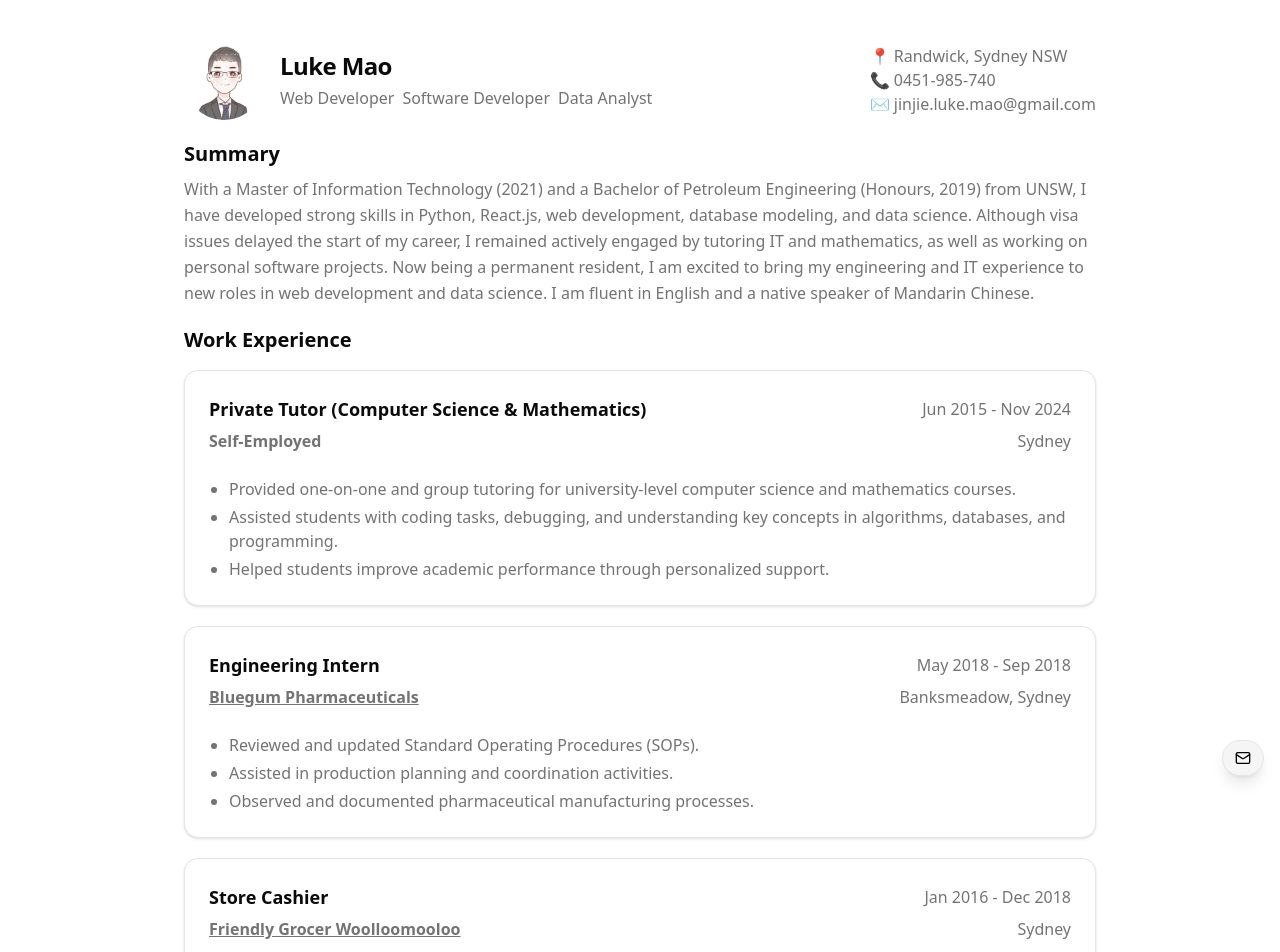
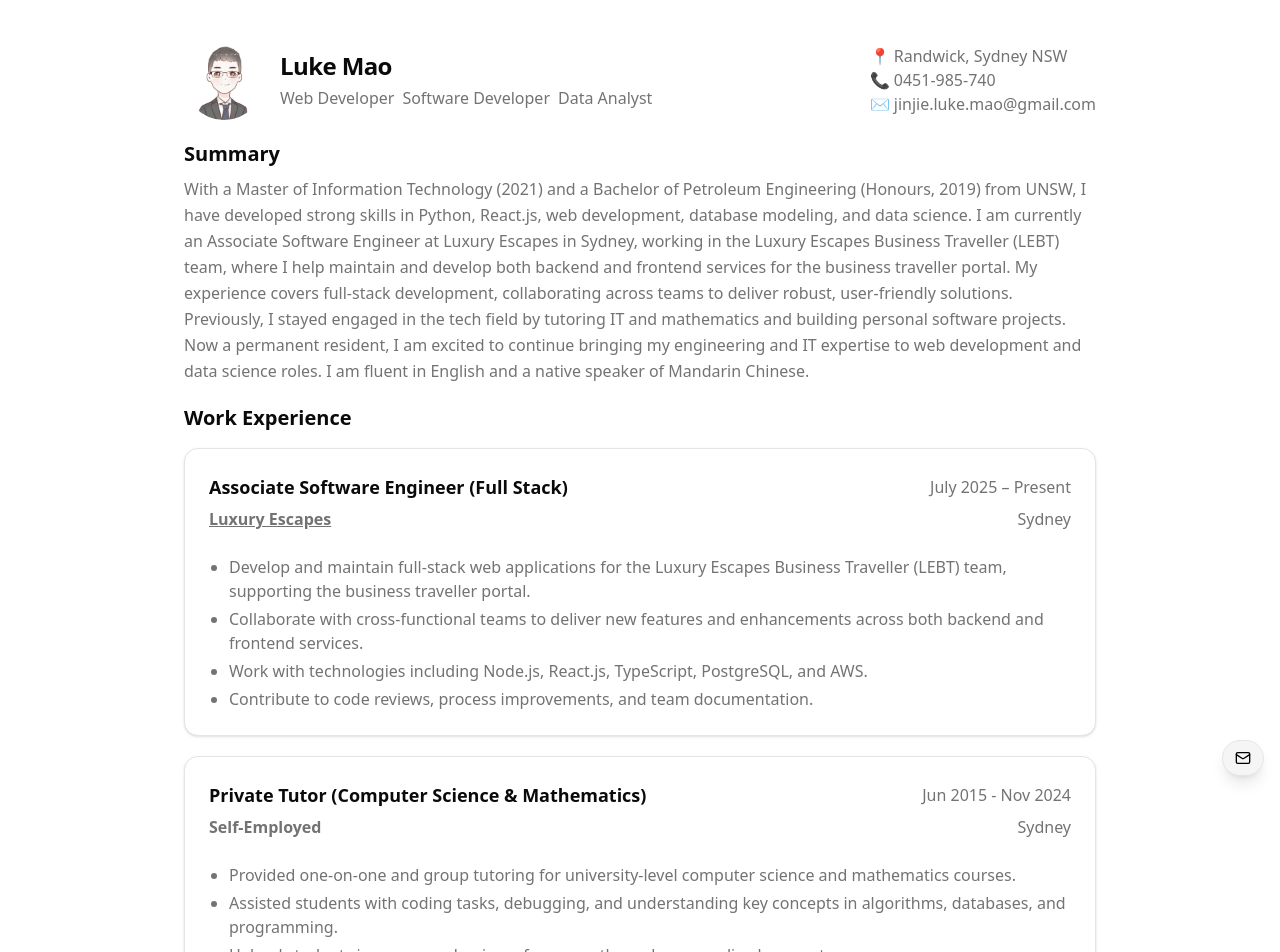
Before and after one commit to luke-mao/my-resume, a React (Vite) app: page / in a window 1280 px wide. Shown: the top 952 px of the page. Built offline with nearby package versions, Linux system fonts and the light colour scheme.

Commit message:
feat: add luxury escapes work experience

```diff
--- a/src/components/Experience.jsx
+++ b/src/components/Experience.jsx
@@ -30,6 +30,35 @@ export default function Experience() {
   return (
     <section className="mt-5">
       <h2 className="text-xl font-semibold mb-4">Work Experience</h2>
+
+      {/* Luxury Escapes */}
+      <Card className="mb-5">
+        <CardHeader>
+          <TitleWithDate
+            title="Associate Software Engineer (Full Stack)"
+            date="July 2025 – Present"
+            company="Luxury Escapes"
+            location="Sydney"
+            url="https://www.luxuryescapes.com/"
+          />
+        </CardHeader>
+        <CardContent className="text-base text-muted-foreground">
+          <ul className="list-disc ml-5 space-y-1">
+            <li>
+              Develop and maintain full-stack web applications for the Luxury Escapes Business Traveller (LEBT) team, supporting the business traveller portal.
+            </li>
+            <li>
+              Collaborate with cross-functional teams to deliver new features and enhancements across both backend and frontend services.
+            </li>
+            <li>
+              Work with technologies including Node.js, React.js, TypeScript, PostgreSQL, and AWS.
+            </li>
+            <li>
+              Contribute to code reviews, process improvements, and team documentation.
+            </li>
+          </ul>
+        </CardContent>
+      </Card>
 
       {/* Tutor */}
       <Card className="mb-5">
@@ -69,25 +98,6 @@ export default function Experience() {
           </ul>
         </CardContent>
       </Card>
-
-      {/* Store Cashier */}
-      <Card>
-        <CardHeader>
-          <TitleWithDate
-            title="Store Cashier"
-            date="Jan 2016 - Dec 2018"
-            company="Friendly Grocer Woolloomooloo"
-            location="Sydney"
-            url="https://friendlygrocer.com.au/friendly-grocer-wooloomooloo"
-          />
-        </CardHeader>
-        <CardContent className="text-base text-muted-foreground">
-          <ul className="list-disc ml-5 space-y-1">
-            <li>Provided customer service and cashier support in a local convenience store environment.</li>
-          </ul>
-        </CardContent>
-      </Card>
-
       <Separator className="mt-5 lg:hidden lg:mt-10" />
     </section>
   );
--- a/src/components/Summary.jsx
+++ b/src/components/Summary.jsx
@@ -8,10 +8,12 @@ export default function Summary() {
       <p className="text-base text-muted-foreground leading-relaxed">
         With a Master of Information Technology (2021) and a Bachelor of Petroleum Engineering (Honours, 2019) from UNSW,
         I have developed strong skills in Python, React.js, web development, database modeling, and data science.
-        Although visa issues delayed the start of my career, I remained actively engaged by tutoring IT and mathematics,
-        as well as working on personal software projects. Now being a permanent resident, I am excited to bring my
-        engineering and IT experience to new roles in web development and data science. I am fluent in English and a
-        native speaker of Mandarin Chinese.
+        I am currently an Associate Software Engineer at Luxury Escapes in Sydney, working in the Luxury Escapes Business Traveller (LEBT) team,
+        where I help maintain and develop both backend and frontend services for the business traveller portal.
+        My experience covers full-stack development, collaborating across teams to deliver robust, user-friendly solutions.
+        Previously, I stayed engaged in the tech field by tutoring IT and mathematics and building personal software projects.
+        Now a permanent resident, I am excited to continue bringing my engineering and IT expertise to web development and data science roles.
+        I am fluent in English and a native speaker of Mandarin Chinese.
       </p>
       <Separator className="mt-5 lg:hidden lg:mt-10" />
     </section>
```
